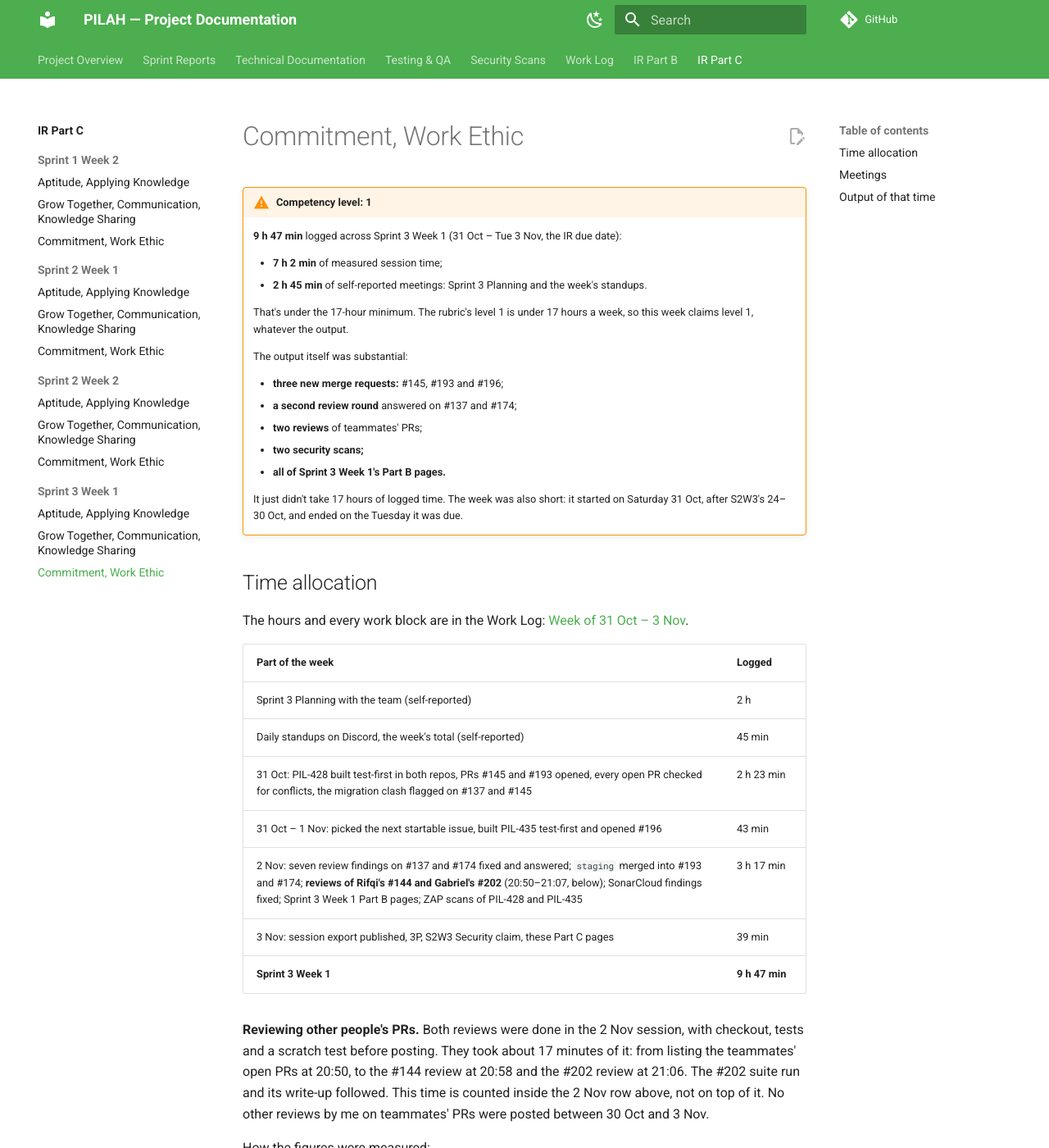
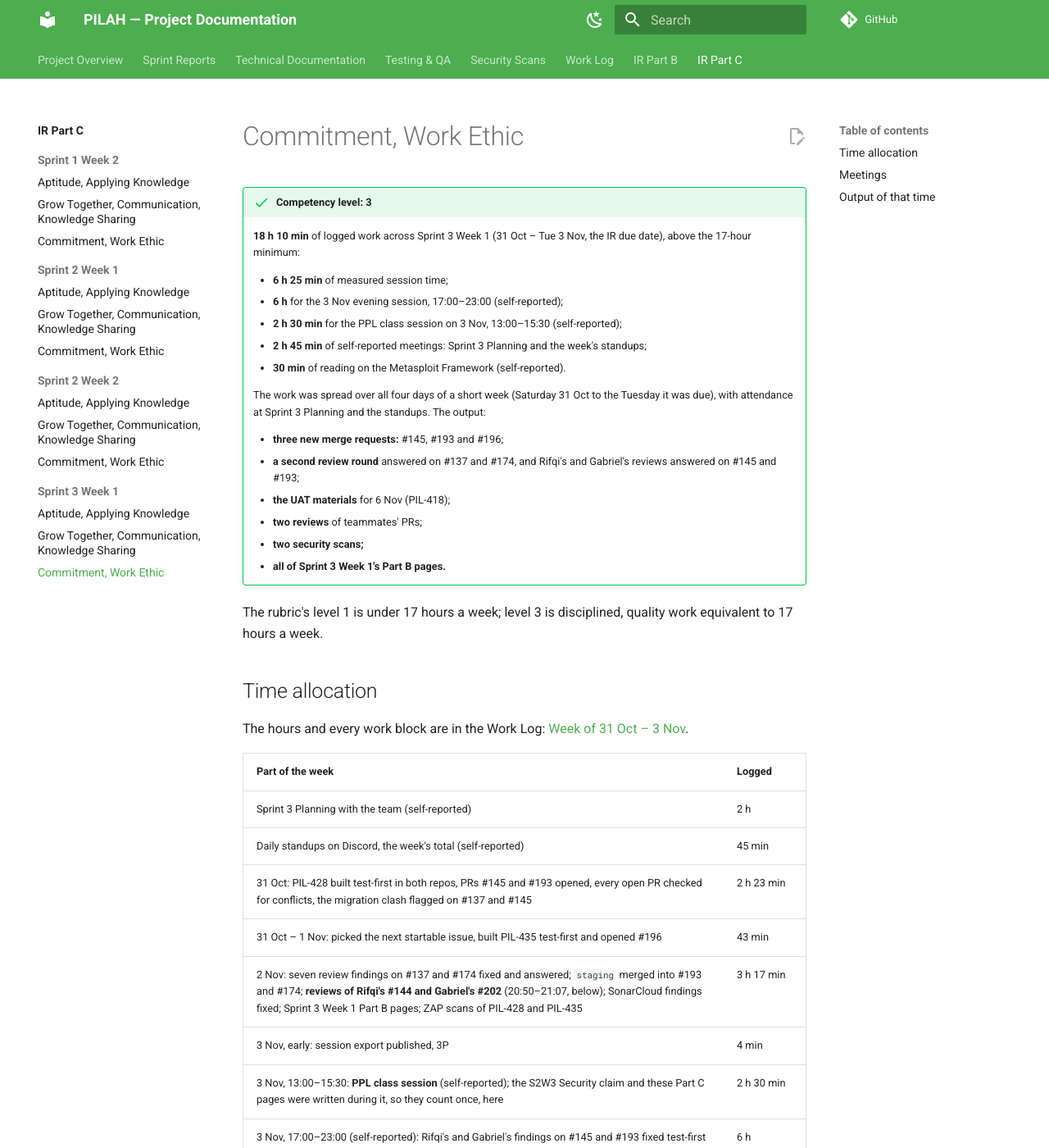
Before and after one commit to mvfi0/pilah-docs, an MkDocs documentation site: the page built from docs/review-part-c/sprint-3-week-1/commitment.md, in a window 1280 px wide and 1400 px high. Shown: the whole window at 82% size. Built offline with MkDocs 1.6.1 and Material for MkDocs 9.7.7, drawn with Linux system fonts in a browser that asks for light colours; comment, search, counter and statistics services are not loaded; some of the changed text lies outside the part shown.

Commit message:
docs(ir): log the 3 Nov class and evening sessions; S3W1 Commitment at level 3
Adds the PPL class (13:00-15:30), the evening session (17:00-23:00) and
30 min of Metasploit reading to Sprint 3 Week 1. The 13:25-14:02 session
fell inside the class and is counted once. The week is now 18 h 10 min,
above the 17-hour minimum.

Co-Authored-By: Claude Opus 5.5 <noreply@anthropic.com>

```diff
--- a/docs/review-part-c/sprint-3-week-1/commitment.md
+++ b/docs/review-part-c/sprint-3-week-1/commitment.md
@@ -1,22 +1,24 @@
 # Commitment, Work Ethic
 
-!!! warning "Competency level: 1"
-    **9 h 47 min** logged across Sprint 3 Week 1 (31 Oct – Tue 3 Nov, the IR due date):
+!!! success "Competency level: 3"
+    **18 h 10 min** of logged work across Sprint 3 Week 1 (31 Oct – Tue 3 Nov, the IR due date), above the 17-hour minimum:
 
-    - **7 h 2 min** of measured session time;
-    - **2 h 45 min** of self-reported meetings: Sprint 3 Planning and the week's standups.
+    - **6 h 25 min** of measured session time;
+    - **6 h** for the 3 Nov evening session, 17:00–23:00 (self-reported);
+    - **2 h 30 min** for the PPL class session on 3 Nov, 13:00–15:30 (self-reported);
+    - **2 h 45 min** of self-reported meetings: Sprint 3 Planning and the week's standups;
+    - **30 min** of reading on the Metasploit Framework (self-reported).
 
-    That's under the 17-hour minimum. The rubric's level 1 is under 17 hours a week, so this week claims level 1, whatever the output.
-
-    The output itself was substantial:
+    The work was spread over all four days of a short week (Saturday 31 Oct to the Tuesday it was due), with attendance at Sprint 3 Planning and the standups. The output:
 
     - **three new merge requests:** #145, #193 and #196;
-    - **a second review round** answered on #137 and #174;
+    - **a second review round** answered on #137 and #174, and Rifqi's and Gabriel's reviews answered on #145 and #193;
+    - **the UAT materials** for 6 Nov (PIL-418);
     - **two reviews** of teammates' PRs;
     - **two security scans;**
     - **all of Sprint 3 Week 1's Part B pages.**
 
-    It just didn't take 17 hours of logged time. The week was also short: it started on Saturday 31 Oct, after S2W3's 24–30 Oct, and ended on the Tuesday it was due.
+The rubric's level 1 is under 17 hours a week; level 3 is disciplined, quality work equivalent to 17 hours a week.
 
 ## Time allocation
 
@@ -29,8 +31,11 @@ The hours and every work block are in the Work Log: [Week of 31 Oct – 3 Nov](.
 | 31 Oct: PIL-428 built test-first in both repos, PRs #145 and #193 opened, every open PR checked for conflicts, the migration clash flagged on #137 and #145 | 2 h 23 min |
 | 31 Oct – 1 Nov: picked the next startable issue, built PIL-435 test-first and opened #196 | 43 min |
 | 2 Nov: seven review findings on #137 and #174 fixed and answered; `staging` merged into #193 and #174; **reviews of Rifqi's #144 and Gabriel's #202** (20:50–21:07, below); SonarCloud findings fixed; Sprint 3 Week 1 Part B pages; ZAP scans of PIL-428 and PIL-435 | 3 h 17 min |
-| 3 Nov: session export published, 3P, S2W3 Security claim, these Part C pages | 39 min |
-| **Sprint 3 Week 1** | **9 h 47 min** |
+| 3 Nov, early: session export published, 3P | 4 min |
+| 3 Nov, 13:00–15:30: **PPL class session** (self-reported); the S2W3 Security claim and these Part C pages were written during it, so they count once, here | 2 h 30 min |
+| 3 Nov, 17:00–23:00 (self-reported): Rifqi's and Gabriel's findings on #145 and #193 fixed test-first (a lock-order deadlock, a receipt race, the OpenAPI contract, a guard test); presentation scripts for Part B; change requests checked on every open PR; PIL-418 UAT script and findings form; the next sub-issue picked | 6 h |
+| Reading on the Metasploit Framework and how it works (self-reported) | 30 min |
+| **Sprint 3 Week 1** | **18 h 10 min** |
 
 **Reviewing other people's PRs.** Both reviews were done in the 2 Nov session, with checkout, tests and a scratch test before posting. They took about 17 minutes of it: from listing the teammates' open PRs at 20:50, to the #144 review at 20:58 and the #202 review at 21:06. The #202 suite run and its write-up followed. This time is counted inside the 2 Nov row above, not on top of it. No other reviews by me on teammates' PRs were posted between 30 Oct and 3 Nov.
 
@@ -38,6 +43,7 @@ How the figures were measured:
 
 - **Session time:** from the Claude Code session and commit timestamps, split into blocks at gaps over 45 minutes, as in earlier weeks.
 - **Meetings:** Sprint 3 Planning (2 h) and the standups (45 min in total) are self-reported, with no session behind them.
+- **The 3 Nov class and evening sessions, and the reading,** are self-reported. The evening session's commits (17:45–18:36 on #145 and #193) fall inside its 17:00–23:00 window. The measured session from 13:25 to 14:02 fell inside the class, so those 37 minutes are counted once, under the class.
 - **Days with work:** 31 Oct, 1 Nov, 2 Nov and 3 Nov.
 
 ## Meetings
```
Also changed, not shown: docs/logs/index.md (+6 -3 lines), docs/review-part-c/index.md (+1 -1 lines), docs/review-part-c/sprint-3-week-1/aptitude.md (+4 -0 lines), docs/review-part-c/sprint-3-week-1/grow-together.md (+1 -0 lines).
